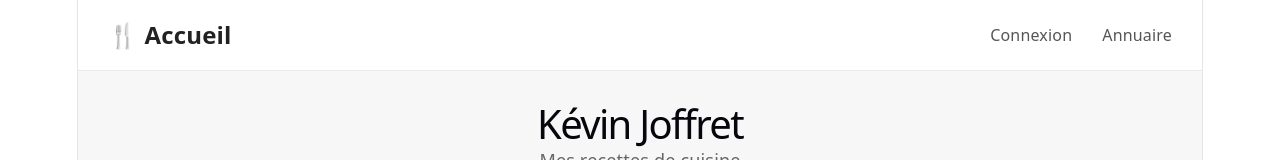
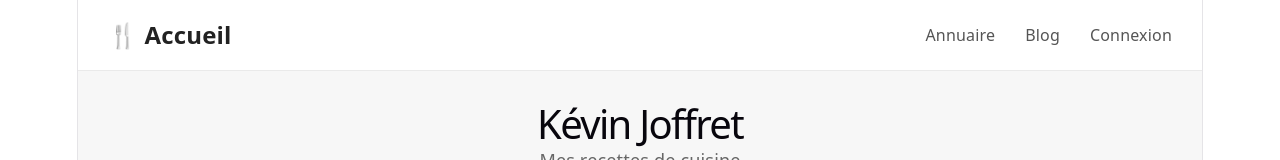
Before and after one commit to tesskz/TP-Groupe-React-Chill, a React (Vite) app: page / in a window 1280 px wide. Shown: the top 160 px of the page. Built offline with nearby package versions, Linux system fonts and the light colour scheme; no server answers.

Commit message:
Header:menu-contextuel-et-deconnexion

```diff
--- a/src/components/Menu.tsx
+++ b/src/components/Menu.tsx
@@ -1,7 +1,20 @@
-import { Link } from "react-router-dom";
+import { Link, useNavigate } from "react-router-dom";
+import { useDispatch, useSelector } from "react-redux";
 import "./Menu.css";
+import type { RootState } from "../store/store";
+import { clearLoggedUser } from "../store/reducers/auth";
 
 function Menu() {
+  const loggedUser = useSelector((state: RootState) => state.auth.loggedUser);
+  const dispatch = useDispatch();
+  const navigate = useNavigate();
+
+  const handleLogout = () => {
+    dispatch(clearLoggedUser());
+    localStorage.removeItem("token");
+    navigate("/");
+  };
+
   return (
       <nav className="header">
         <div className="header-content">
@@ -11,11 +24,29 @@ function Menu() {
 
           <ul className="nav-links">
             <li>
+              <Link to="/users">Annuaire</Link>
+            </li>
+            <li>
+              <Link to="/posts">Blog</Link>
+            </li>
+
+            {loggedUser ? (
+                <>
+                  <li>
+                    <Link to="/profile">Mon Profil</Link>
+                  </li>
+                  <li>
+                    <Link to="/favoris">Mes Favoris</Link>
+                  </li>
+                  <li>
+                    <button onClick={handleLogout}>Déconnexion</button>
+                  </li>
+                </>
+            ) : (
+                <li>
                   <Link to="/login">Connexion</Link>
                 </li>
-          <li>
-            <Link to="/users">Annuaire</Link>
-          </li>
+            )}
           </ul>
         </div>
       </nav>
```
Lines whose indentation alone changed are shown as unchanged.
